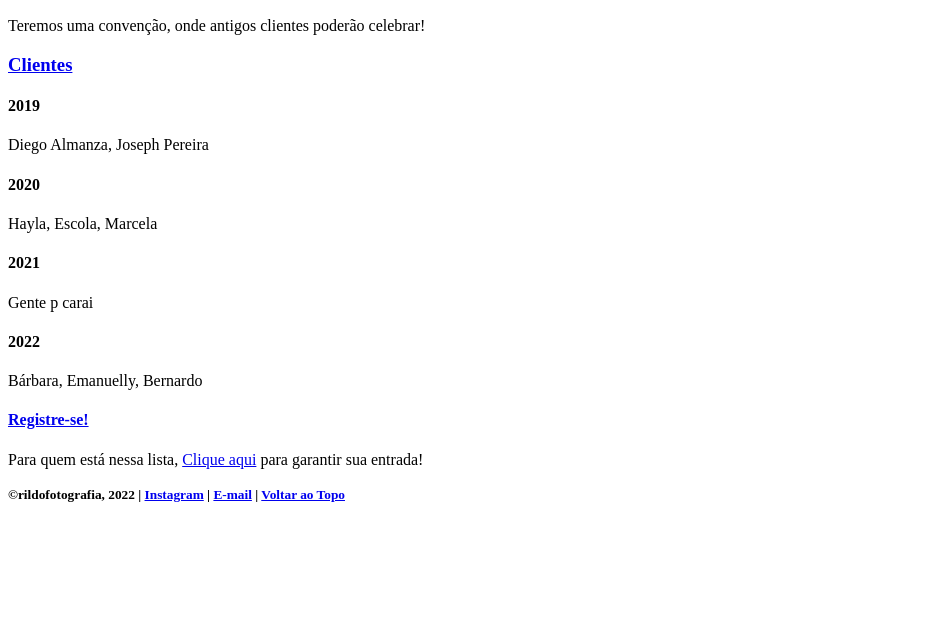
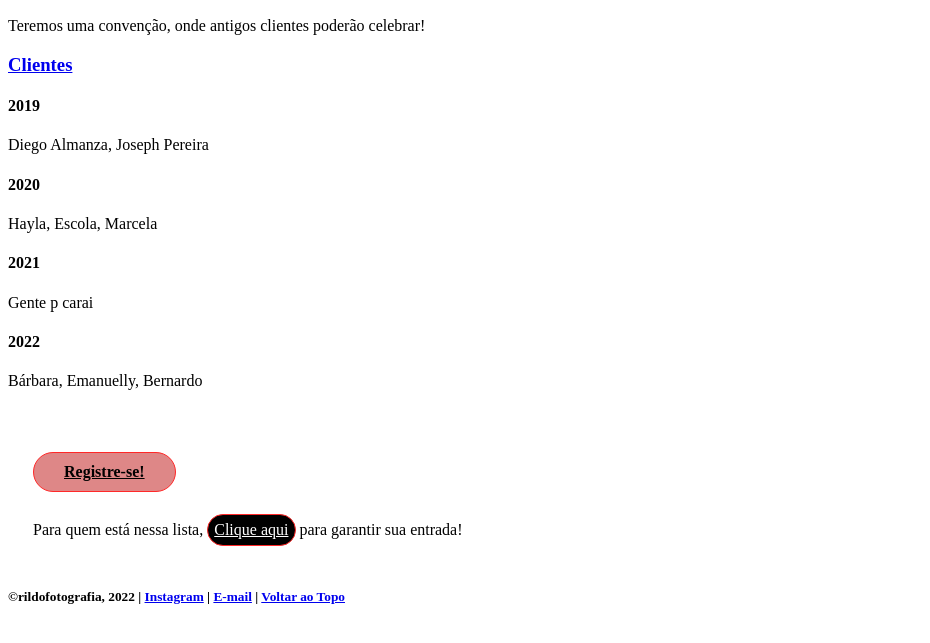
Before and after one commit to odliRildo/learning-HTML, a plain HTML site: page my first website!/index.html in a window 1280 px wide. Shown: the part 149-792 px from the top of the page, without its empty margins (0-930 px from the left). Drawn offline with Linux system fonts and the light colour scheme.

Commit message:
adicionando botões

```diff
--- a/my first website!/assets/stylesheets/main.css
+++ b/my first website!/assets/stylesheets/main.css
@@ -12,3 +12,33 @@ header {
     color:chocolate;
 
 }
+
+.btn{
+
+    border-radius: 30px;
+    display: inline-block;
+    margin: 0;
+    color: rgb(0, 0, 0);
+}
+
+.btn-alt {
+    border: 1px solid #ff2828;
+    background-color: rgb(222, 135, 135);
+    padding: 10px 30px;
+}
+
+.caq{
+    display:inline-block;
+    border-radius: 20px;
+    margin: 0px;
+    color: white;
+}
+.caq-alt{
+    background-color: rgb(0, 0, 0);
+    border: 1px solid #ff2828;
+    padding: 0.5% 0.5%;
+}
+
+.reg{
+    padding: 25px;
+}
--- a/my first website!/index.html
+++ b/my first website!/index.html
@@ -46,10 +46,10 @@
                 <p>Bárbara, Emanuelly, Bernardo</p>
             </section>
 
-            <section>
-                <h4><a href="register.html">Registre-se!</a></h4>
+            <section class = "reg">
+                <h4><a class ="btn btn-alt" href="register.html">Registre-se!</a></h4>
                 <p>Para quem está nessa lista,
-                <a href="https://www.youtube.com/watch?v=dQw4w9WgXcQ&ab_channel=RickAstley" target="_blank">
+                <a class ="caq caq-alt" href="https://www.youtube.com/watch?v=dQw4w9WgXcQ&ab_channel=RickAstley" target="_blank">
                 Clique aqui</a>  para garantir sua entrada!</p>
             </section>
         </section>
```
